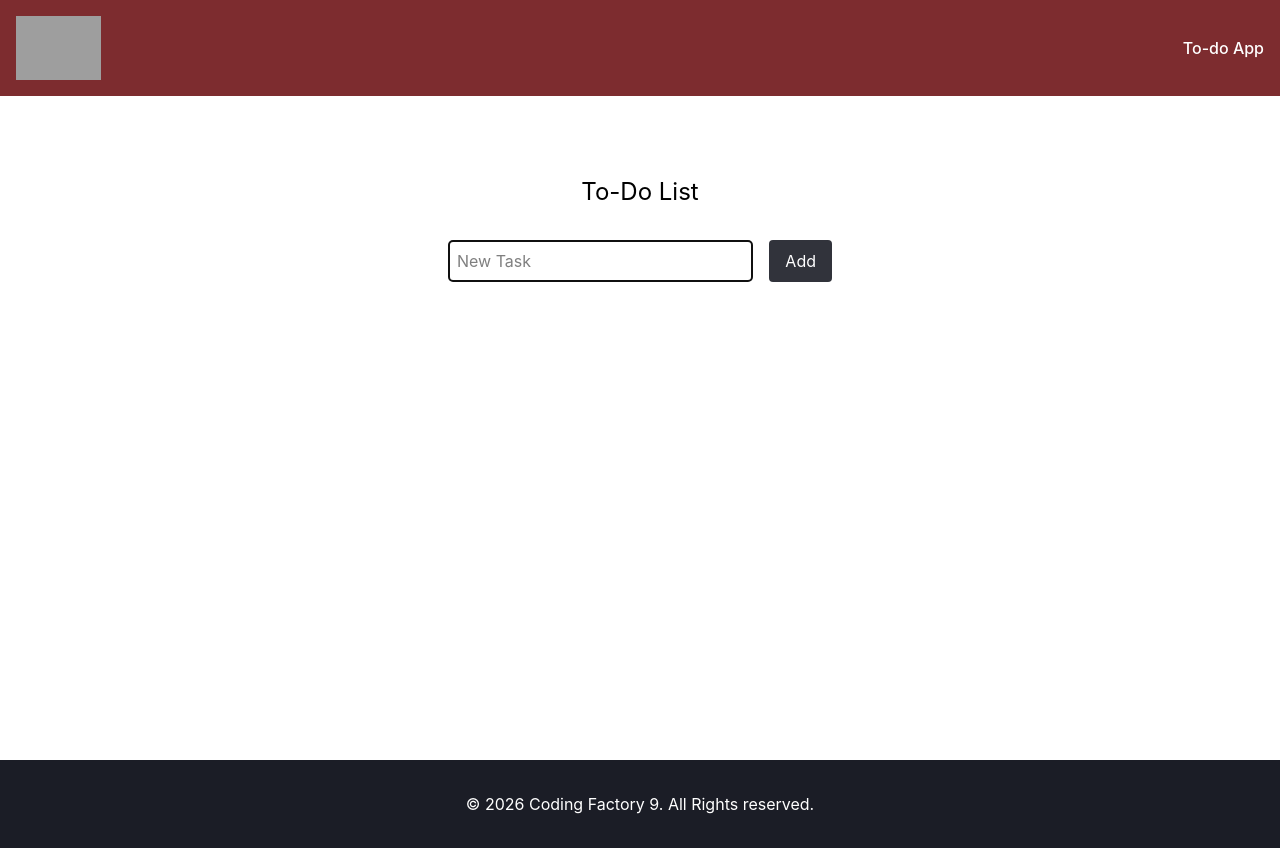
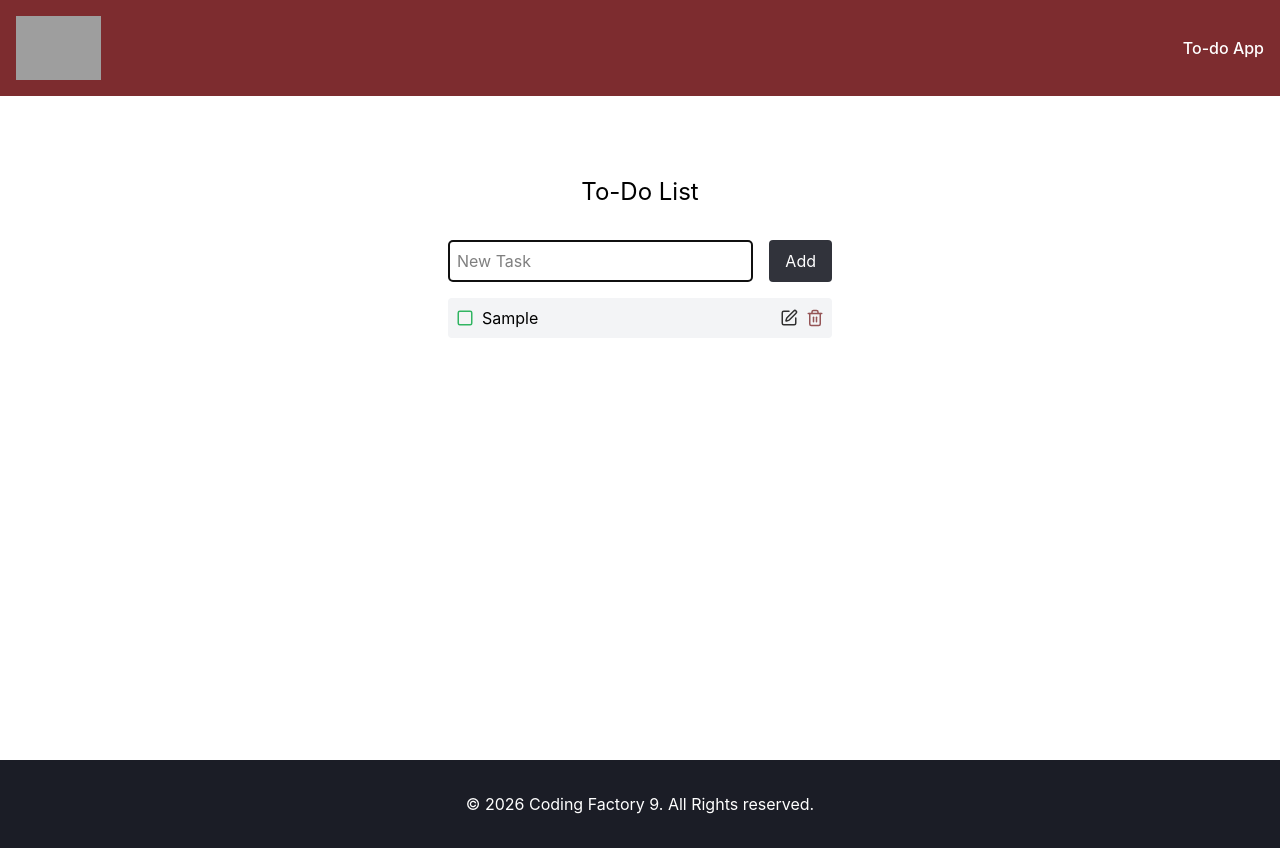
Before and after one commit to dimitriadis1998-web/cf9-react-todo-app, a React (Vite) app: page / in a window 1280 px wide. Both pictures are taken after typing "Sample" into the empty fields and a click on the button "Add". Built offline with nearby package versions, Linux system fonts and the light colour scheme; grey boxes are pictures that could not be loaded.

Commit message:
feat(todo) : add TodoList component

```diff
--- a/src/features/todo/TodoApp.tsx
+++ b/src/features/todo/TodoApp.tsx
@@ -1,6 +1,8 @@
 import { useRef } from "react";
 import TodoForm from "./TodoForm.tsx";
 import {useTodos} from "./hooks/useTodos.ts";
+import TodoList from "./TodoList.tsx";
+
 
 const TodoApp = () => {
     const inputRef = useRef<HTMLInputElement>(null);
@@ -21,8 +23,15 @@
                 <h1 className="text-center text-2xl py-8">
                     To-Do List
                 </h1>
+                <TodoForm onAdd={handleAdd} inputRef={inputRef} />
 
-                <TodoForm onAdd={handleAdd} inputRef={inputRef} />
+                <TodoList
+                    todos={todos}
+                    onToggle = {toggleTodo}
+                    onEdit = {editTodo}
+                    onDelete = {deleteTodo}
+                />
+
             </div>
         </>
     )
--- /dev/null
+++ b/src/features/todo/TodoList.tsx
@@ -0,0 +1,98 @@
+import IconButton from "../../shared/ui/IconButton.tsx";
+import {CheckSquare, Edit, Save, Square, Trash2, X} from "lucide-react";
+import type {TodoListProps} from "./types.ts";
+import {type ChangeEvent, useState} from "react";
+
+const TodoList = ({
+                      todos,
+                      onToggle,
+                      onEdit,
+                      onDelete,
+                  }: TodoListProps) => {
+                  const [editId,setEditId] = useState<number | null>(null);
+                  const [editText, setEditText] = useState<string>("");
+
+                  const handleEdit = (id:number ,text:string) => {
+                      setEditId(id);
+                      setEditText(text);
+                  }
+
+                  const handleSave = (id:number ) => {
+                      if (editText.trim() !== ""){
+                          onEdit(id,editText)
+                          setEditId(null);
+                          setEditText("");
+                      }
+
+                  }
+
+                  const handleCancel = () =>{
+                      setEditId(null);
+                      setEditText("");
+                  }
+
+    return (
+        <>
+            <ul className="space-y-2">
+                {todos.map(todo => (
+                        <>
+                            <li key={todo.id} className="flex items-center justify-between bg-gray-100 p-2 rounded">
+
+                                {editId === todo.id ? (
+                                    <>
+                                        <div className="flex flex-1 gap-2 ">
+                                            <span>{todo.text}</span>
+                                            <input type="text"
+                                            value={editText}
+                                            onChange={(e:ChangeEvent<HTMLInputElement>) => {setEditText(e.target.value)}}
+                                            className="flex-1 border rounded gap-2"
+                                            />
+                                        </div>
+                                        <div className="flex gap-2">
+                                            <IconButton
+                                                onClick={() => {handleSave(todo.id)}}
+                                                icon={<Save size={18}/>}
+                                            />
+                                            <IconButton
+                                                addClasses="text-cf-dark-red"
+                                                onClick={() => {handleCancel()}}
+                                                icon={<X size={18}/>}
+                                            />
+                                        </div>
+                                    </>
+                                ) : (
+                                    <>
+                                        <div className="flex flex-1 items-center gap-2 ">
+                                            <IconButton
+                                                addClasses="text-green-600"
+                                                onClick={() => {
+                                                    onToggle(todo.id)}}
+                                                icon={todo.completed ? <CheckSquare size={18}/> : <Square size={18}/>}
+                                            />
+                                            <span>{todo.text}</span>
+                                        </div>
+                                        <div className="flex gap-2">
+                                            <IconButton
+                                                onClick={() => {handleEdit(todo.id , todo.text)}}
+                                                icon={<Edit size={18}/>}
+                                            />
+                                            <IconButton
+                                                addClasses="text-cf-dark-red"
+                                                onClick={() => {onDelete(todo.id)}}
+                                                icon={<Trash2 size={18}/>}
+                                            />
+                                        </div>
+                                    </>
+                                )
+                                }
+
+                            </li>
+                        </>
+                    )
+                )}
+            </ul>
+        </>
+    )
+};
+
+export default TodoList;
--- a/src/features/todo/types.ts
+++ b/src/features/todo/types.ts
@@ -9,3 +9,10 @@
     onAdd :(text:string) => void;
     inputRef : React.RefObject<HTMLInputElement | null>;
 }
+
+export type TodoListProps = {
+    todos : Todo [],
+    onToggle : (id:number) => void;
+    onEdit : (id:number,newText:string) => void;
+    onDelete : (id:number) => void;
+}
```
